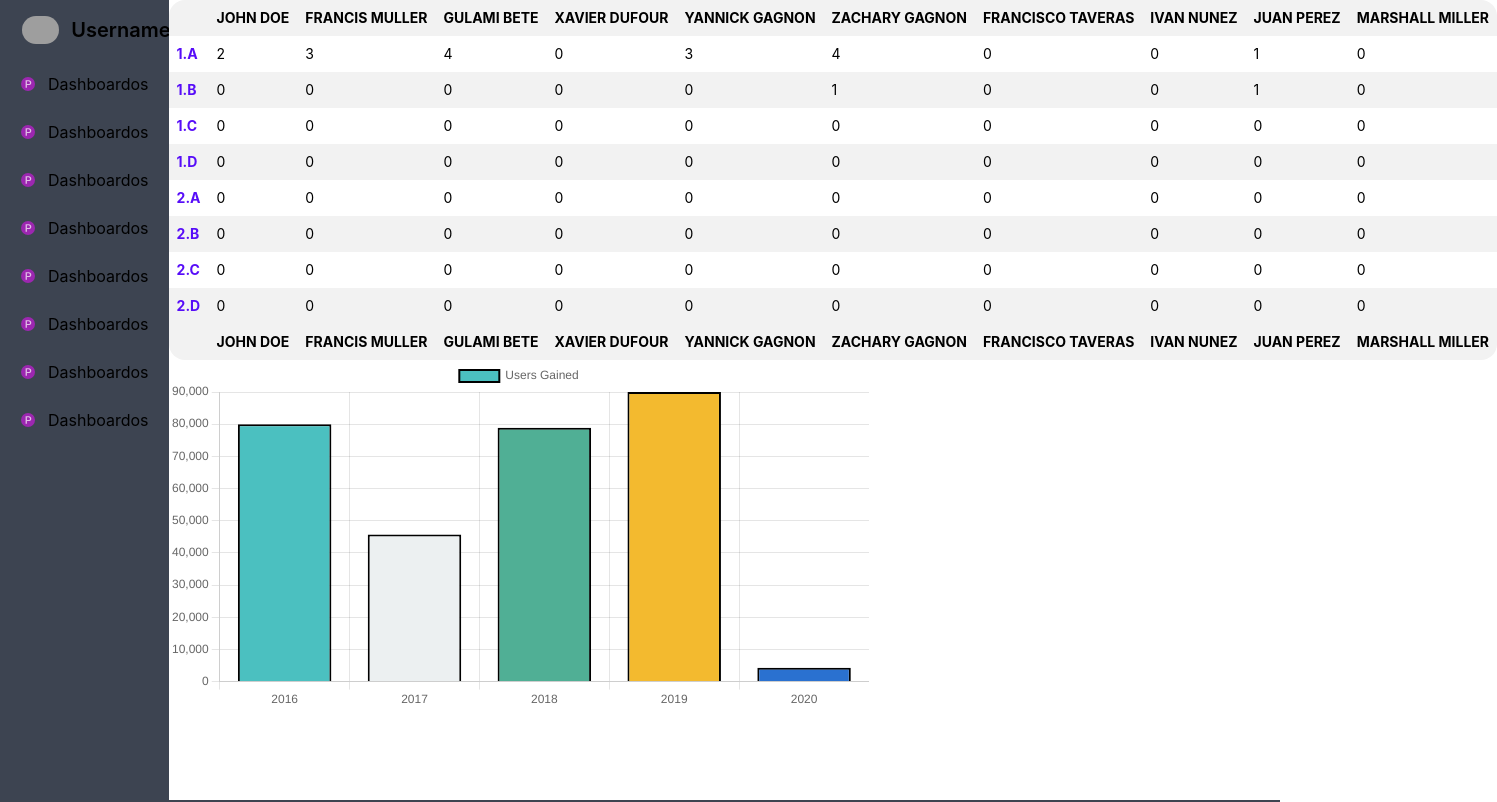
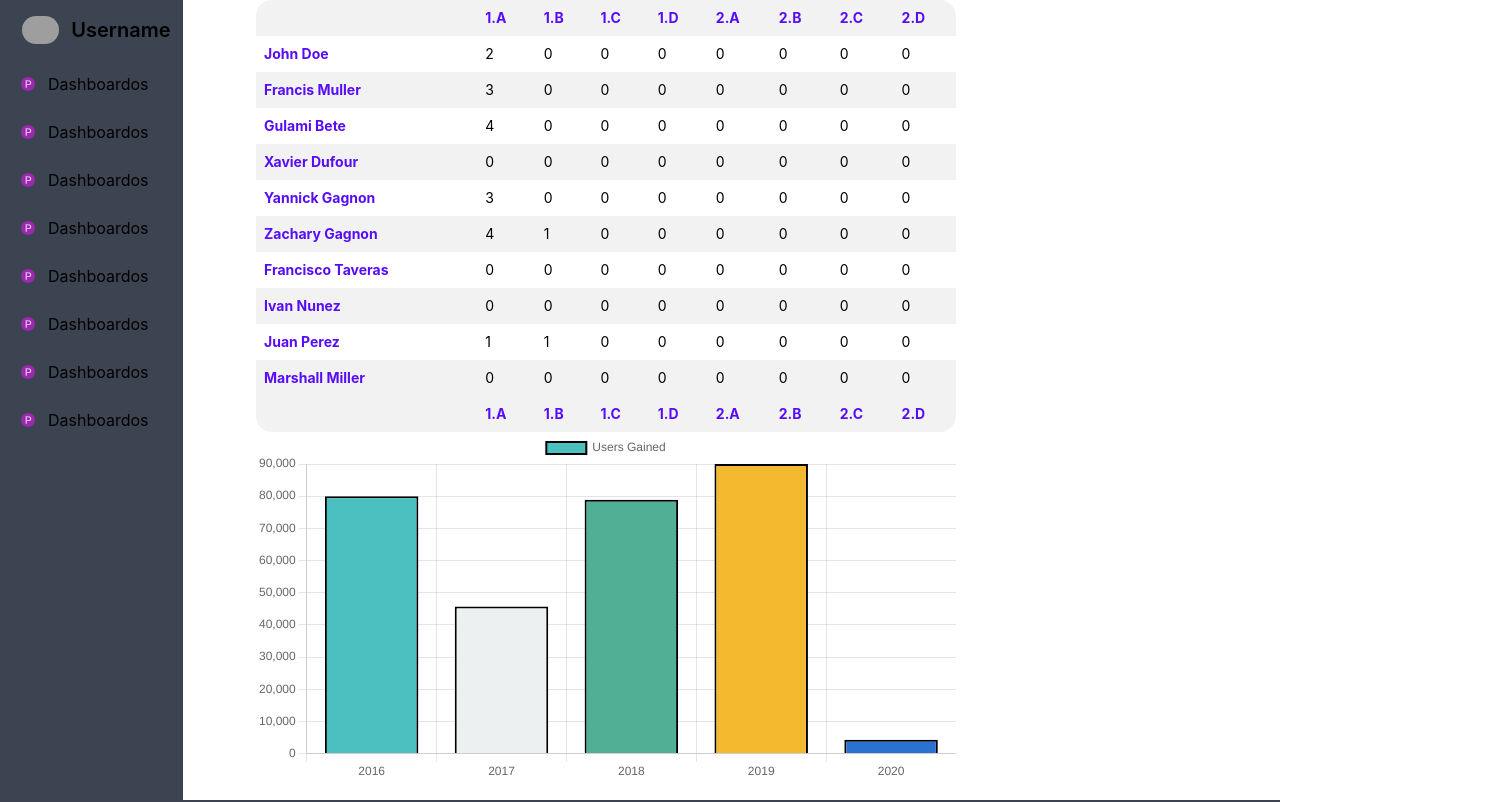
Before and after one commit to Chickenbiscuitoo/timetable-manager, a Next.js app: page /teachers in a window 1280 px wide. Shown: the top 802 px of the page, 1497 px wide, since content can reach past the window. Built offline with nearby package versions, Linux system fonts and the light colour scheme; grey boxes are pictures that could not be loaded.

Commit message:
updated table

```diff
--- a/components/TeachersStats.tsx
+++ b/components/TeachersTable.tsx
@@ -1,13 +1,27 @@
 import type { NextPage } from 'next'
-import styles from '../styles/Stats.module.css'
 
 import { flatten } from '../utils/arraysFuncs'
 
 import useTimetableStore from '../store'
 
-const TeachersStats: NextPage = () => {
+const TeachersTable: NextPage = () => {
 	const { teachers, subjects, classes, rawTableData } =
 		useTimetableStore()
+
+	const teachersStats = teachers.map((teacher) => {
+		const teacherToClass = classes.map((cl) =>
+			rawTableData
+				.filter((lesson) => lesson.class === cl.id)
+				.map((lesson) => lesson.teachers?.map((tch) => tch.id))
+				.filter((tch) => tch?.includes(teacher.id))
+		)
+
+		return {
+			id: teacher.id,
+			name: teacher.name,
+			classesCount: teacherToClass,
+		}
+	})
 
 	const classStats = classes.map((cl) => {
 		const activeTeachers = rawTableData
@@ -30,26 +44,22 @@ const TeachersStats: NextPage = () => {
 				<thead>
 					<tr>
 						<th></th>
-						{teachers.map((tch) => (
-							<th key={tch.id}>{tch.name}</th>
+						{classes.map((cl) => (
+							<th key={cl.id} className="text-primary">
+								{cl.name}
+							</th>
 						))}
 					</tr>
 				</thead>
 				<tbody>
-					{classStats.map((cl, i) => {
-						const clName = classes.find(
-							(cla) => cla.id === i + 1
-						)?.name
-
+					{teachersStats.map((tch) => {
 						return (
-							<tr key={i}>
+							<tr key={tch.id}>
 								<td className="font-bold text-md text-primary">
-									{clName}
+									{tch.name}
 								</td>
-								{cl.map((teacher) => (
-									<td key={teacher.name}>
-										{teacher.lessonsNumber}
-									</td>
+								{tch.classesCount.map((cl, i) => (
+									<td key={i}>{cl.length}</td>
 								))}
 							</tr>
 						)
@@ -58,8 +68,10 @@ const TeachersStats: NextPage = () => {
 				<tfoot>
 					<tr>
 						<th></th>
-						{teachers.map((tch) => (
-							<th key={tch.email}>{tch.name}</th>
+						{classes.map((cl) => (
+							<th key={cl.name} className="text-primary">
+								{cl.name}
+							</th>
 						))}
 					</tr>
 				</tfoot>
@@ -68,4 +80,4 @@ const TeachersStats: NextPage = () => {
 	)
 }
 
-export default TeachersStats
+export default TeachersTable
--- a/pages/teachers.tsx
+++ b/pages/teachers.tsx
@@ -3,7 +3,7 @@ import Head from 'next/head'
 import { AiFillGithub } from 'react-icons/ai'
 
 import Sidebar from '../components/Sidebar'
-import TeachersStats from '../components/TeachersStats'
+import TeachersTable from '../components/TeachersTable'
 import TeachersBarChart from '../components/TeachersBarChart'
 
 const Stats: NextPage = () => {
@@ -17,7 +17,7 @@ const Stats: NextPage = () => {
 			<main className="min-h-screen flex flex-row">
 				<Sidebar />
 				<div>
-					<TeachersStats />
+					<TeachersTable />
 					<TeachersBarChart />
 				</div>
 			</main>
```
